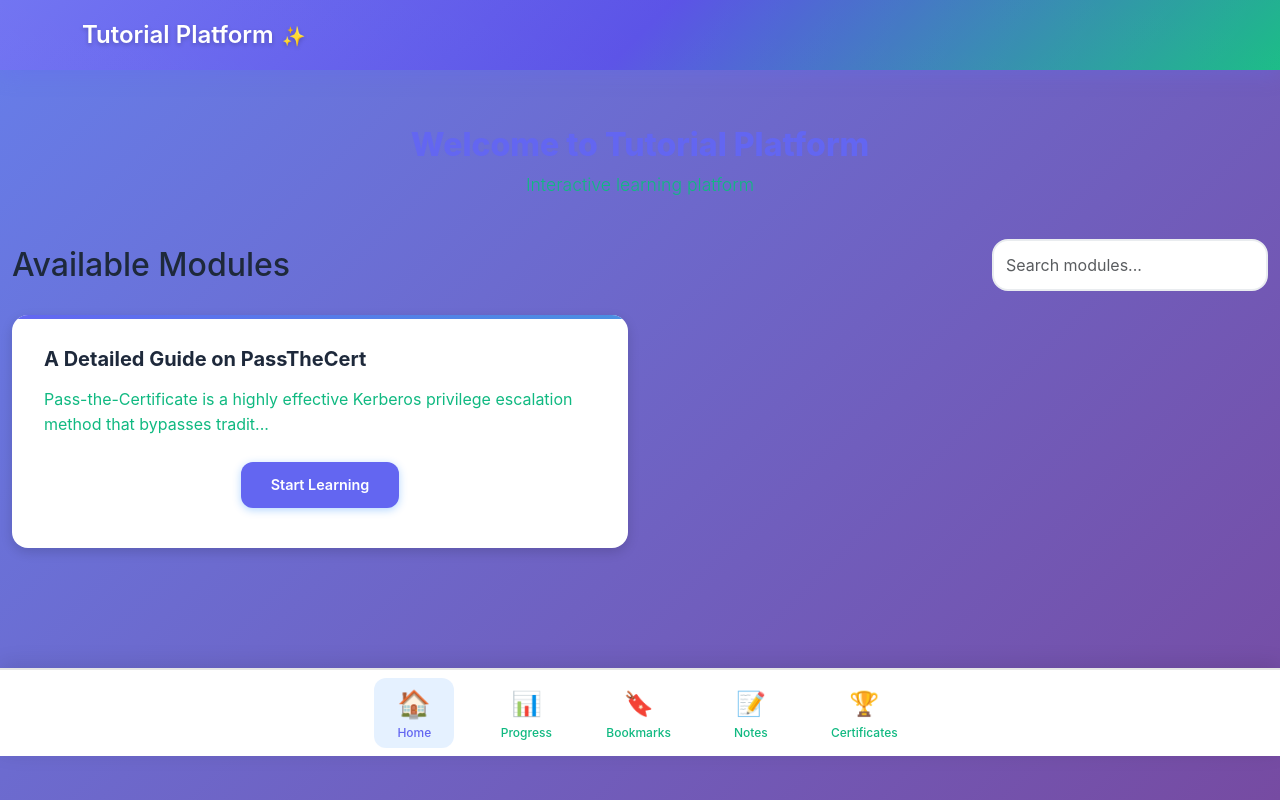
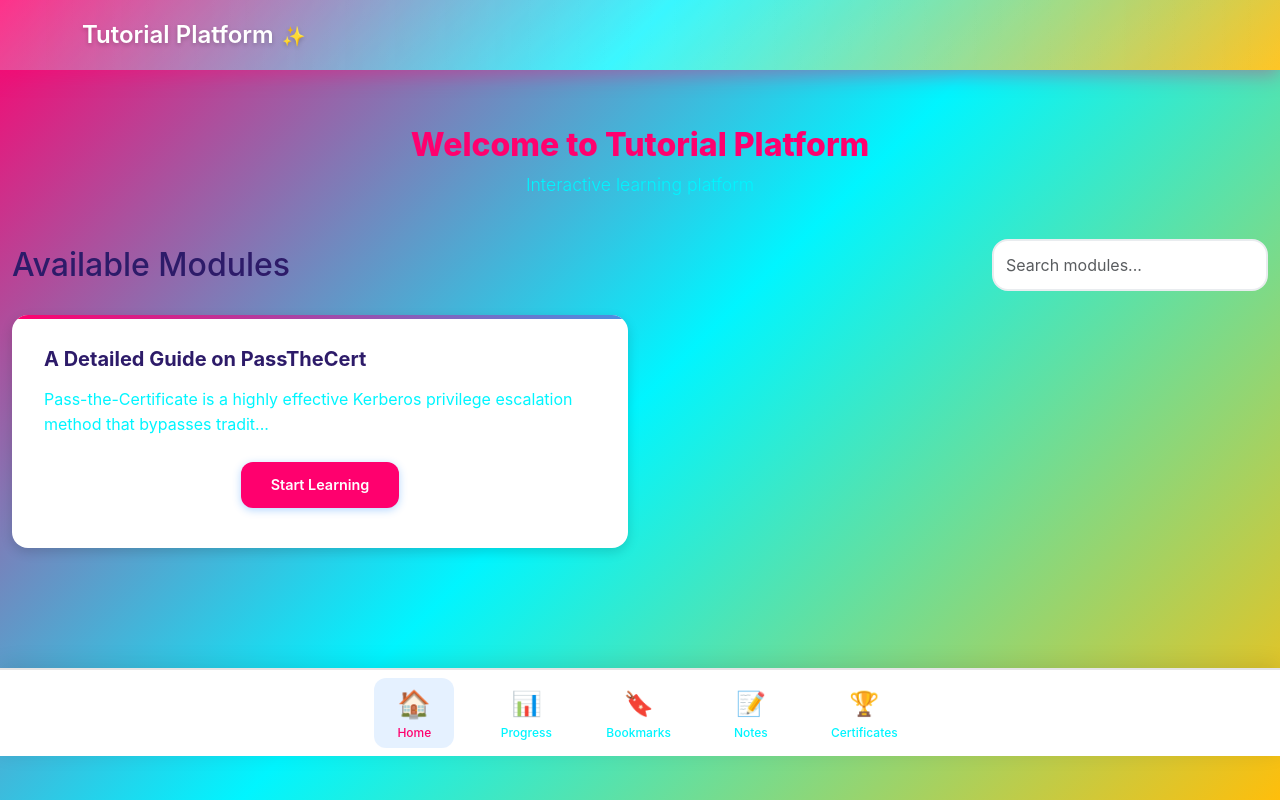
Before and after one commit to julisunkan/LearnMan, a Flask app: page / in a window 1280 px wide. Run offline with Flask 3, Linux system fonts and the light colour scheme; some libraries are stand-ins or nearby versions.

Commit message:
Brighten the application's color scheme and add a shimmering effect
Update CSS variables with vibrant colors, alter gradient backgrounds, and introduce a shimmering animation for the navbar. Cache version updated in sw.js.

Replit-Commit-Author: Agent
Replit-Commit-Session-Id: 322ab8ee-7c9b-4009-abca-fe15c6aa59df
Replit-Commit-Checkpoint-Type: full_checkpoint
Replit-Commit-Screenshot-Url: https://storage.googleapis.com/screenshot-production-us-central1/74be5580-6e75-46a3-b212-3987e1b80763/322ab8ee-7c9b-4009-abca-fe15c6aa59df/faA4MZ5

```diff
--- a/static/css/style.css
+++ b/static/css/style.css
@@ -1,20 +1,20 @@
 /* Mobile-first app design with CSS custom properties */
 :root {
-  --primary-color: #6366f1;
-  --primary-dark: #4f46e5;
-  --secondary-color: #10b981;
-  --accent-color: #f59e0b;
-  --success-color: #10b981;
-  --danger-color: #ef4444;
-  --warning-color: #f59e0b;
-  --info-color: #06b6d4;
-  --light-color: #f8fafc;
-  --dark-color: #1e293b;
+  --primary-color: #ff006e;
+  --primary-dark: #e60055;
+  --secondary-color: #00f5ff;
+  --accent-color: #ffbe0b;
+  --success-color: #00ff88;
+  --danger-color: #ff073a;
+  --warning-color: #ff8500;
+  --info-color: #00d9ff;
+  --light-color: #ffffff;
+  --dark-color: #2d1b69;
   --font-family: -apple-system, BlinkMacSystemFont, 'Segoe UI', 'Roboto', sans-serif;
   --border-radius: 16px;
   --box-shadow: 0 4px 12px rgba(0,0,0,0.15);
   --transition: all 0.3s cubic-bezier(0.4, 0, 0.2, 1);
-  --app-background: linear-gradient(135deg, #667eea 0%, #764ba2 100%);
+  --app-background: linear-gradient(135deg, #ff006e 0%, #00f5ff 50%, #ffbe0b 100%);
   --navbar-height: 70px;
 }
 
@@ -38,8 +38,8 @@ body {
 /* Mobile-style colorful navigation */
 .navbar {
   height: var(--navbar-height);
-  background: linear-gradient(135deg, var(--primary-color) 0%, var(--primary-dark) 50%, var(--secondary-color) 100%) !important;
-  box-shadow: 0 4px 20px rgba(99, 102, 241, 0.3);
+  background: linear-gradient(135deg, var(--primary-color) 0%, var(--secondary-color) 50%, var(--accent-color) 100%) !important;
+  box-shadow: 0 4px 20px rgba(255, 0, 110, 0.4);
   border: none;
   backdrop-filter: blur(20px);
   -webkit-backdrop-filter: blur(20px);
@@ -54,8 +54,25 @@ body {
   left: 0;
   right: 0;
   bottom: 0;
-  background: linear-gradient(45deg, rgba(255,255,255,0.1) 0%, rgba(255,255,255,0.05) 100%);
+  background: linear-gradient(45deg, rgba(255,255,255,0.2) 0%, rgba(255,255,255,0.1) 100%);
   pointer-events: none;
+}
+
+.navbar::after {
+  content: '';
+  position: absolute;
+  top: 0;
+  left: 0;
+  right: 0;
+  bottom: 0;
+  background: linear-gradient(90deg, transparent 0%, rgba(255,255,255,0.3) 50%, transparent 100%);
+  animation: shimmer 3s ease-in-out infinite;
+  pointer-events: none;
+}
+
+@keyframes shimmer {
+  0%, 100% { opacity: 0; }
+  50% { opacity: 1; }
 }
 
 .navbar-brand {
--- a/static/sw.js
+++ b/static/sw.js
@@ -1,4 +1,4 @@
-const CACHE_NAME = 'tutorial-platform-v2';
+const CACHE_NAME = 'tutorial-platform-v3';
 const urlsToCache = [
   '/',
   '/static/css/style.css',
```
Also changed, not shown: 1 other file.
